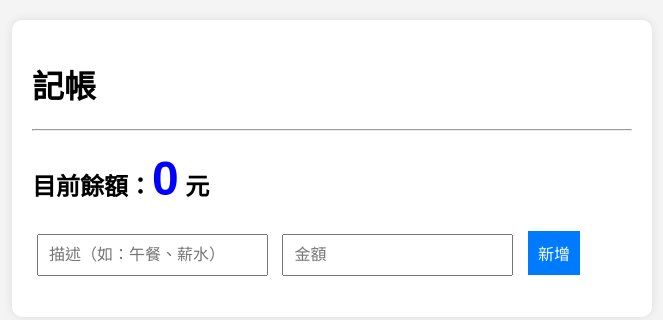
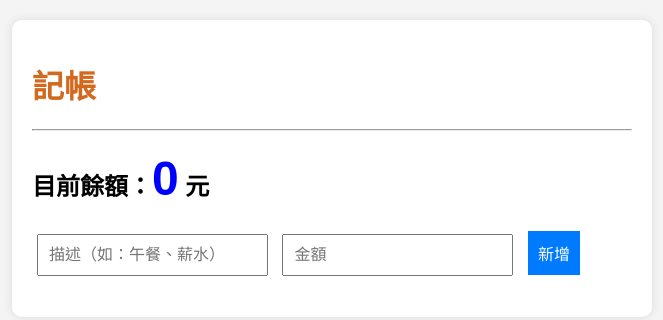
Before and after one commit to Xioko9595/Xioko9595.github.io, a plain HTML site: page index.html in a window 1280 px wide. Shown: the whole page, without its empty margins (308-971 px from the left). Drawn offline with Linux system fonts and the light colour scheme.

Commit message:
Update index.html

```diff
--- a/index.html
+++ b/index.html
@@ -8,7 +8,7 @@
 </head>
 <body>
    <div class="container">
-      <h1 style=style="color:chocolate">記帳</h1>
+      <h1 style="color:chocolate">記帳</h1>
       <hr>
       <div class="balance">
          <h2>目前餘額：<span id="balance">0</span> 元</h2>
```
